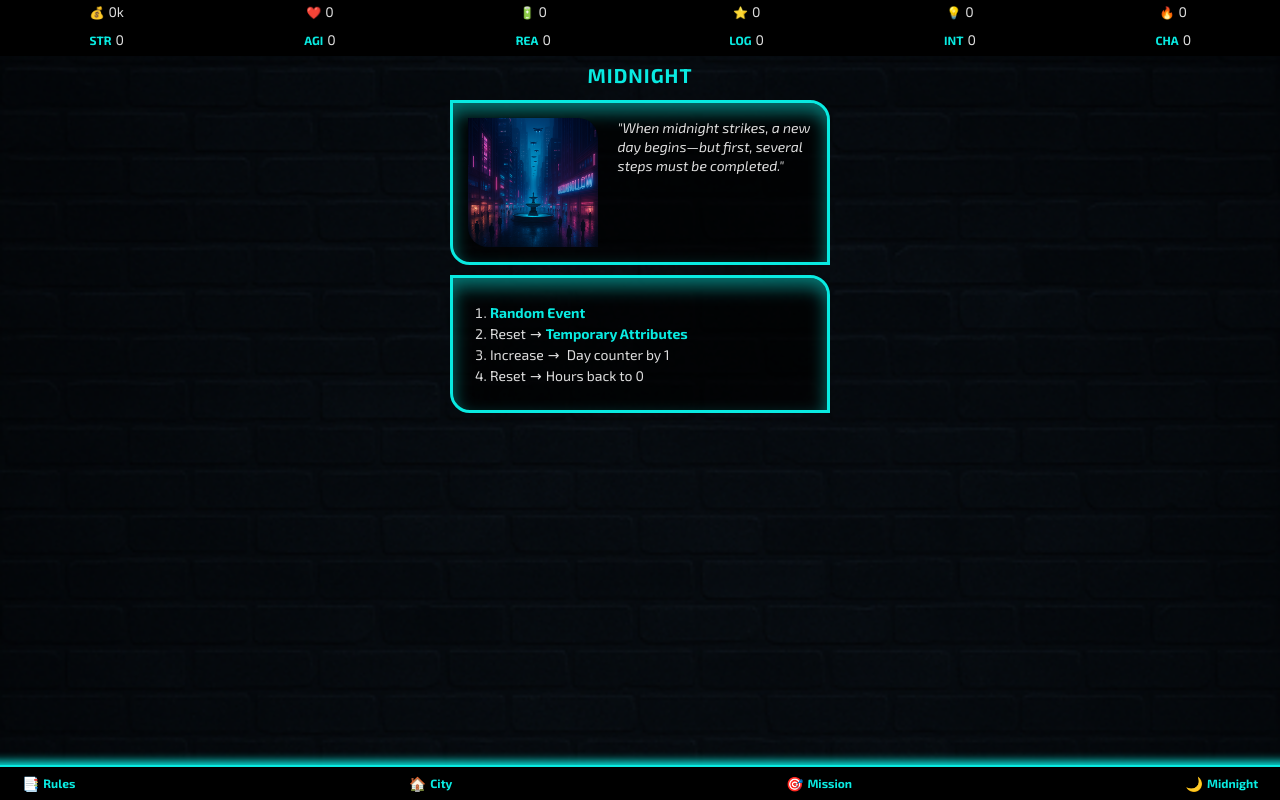
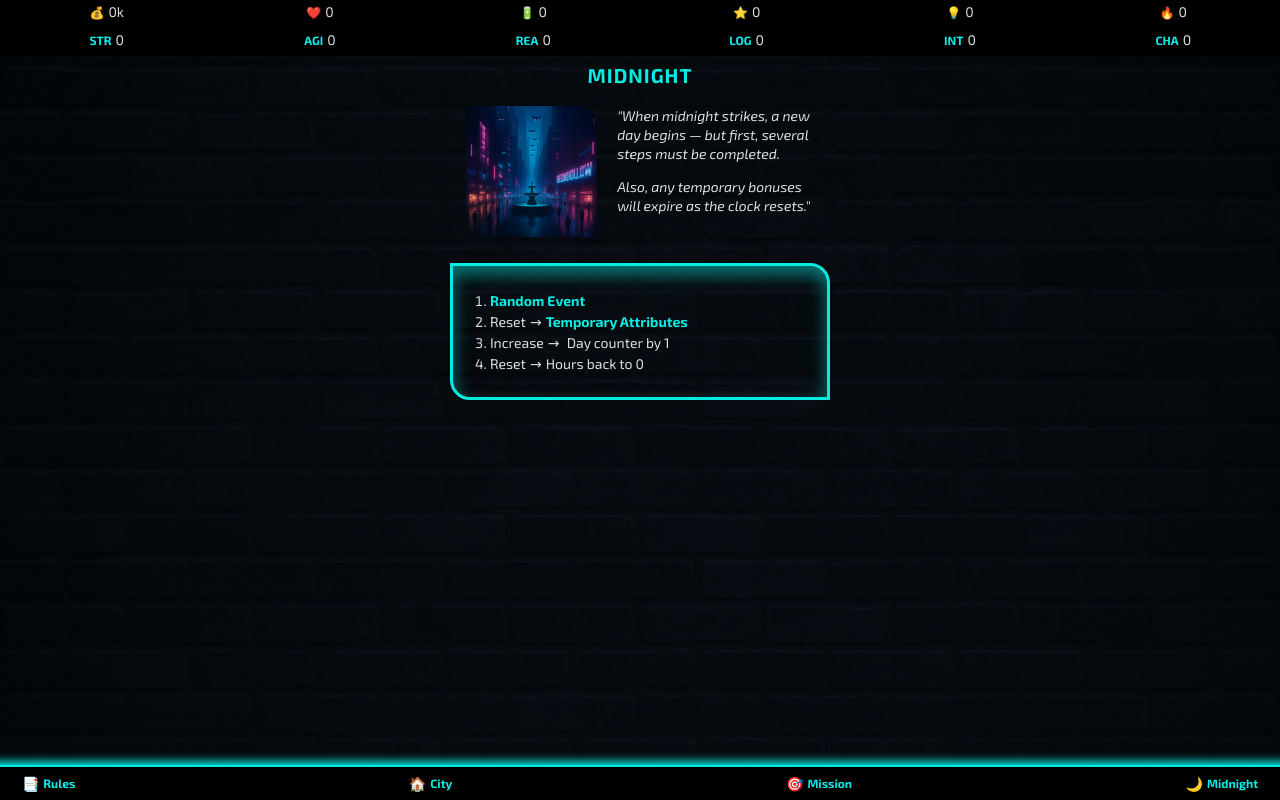
Before and after one commit to BroBuddy/shadowrun-neonhollow, a React (Vite) app: page /midnight in a window 1280 px wide. Built offline with nearby package versions, Linux system fonts and the light colour scheme; no server answers.

Commit message:
some css improvements II

```diff
--- a/src/components/Card.tsx
+++ b/src/components/Card.tsx
@@ -8,7 +8,7 @@ type CardProps = {
 const Card = ({ children, className = '', role, ariaLabel }: CardProps) => {
     return (
         <div
-            className={`card bg-black/70 z-0 ${className}`}
+            className={`card z-0 ${className}`}
             role={role}
             aria-label={ariaLabel}
         >
--- a/src/feature/city/components/CityHeader.tsx
+++ b/src/feature/city/components/CityHeader.tsx
@@ -1,5 +1,6 @@
 import Card from '@/components/Card'
 import { District as DistrictType } from '../CityType'
+import FadeIn from '@/components/FadeIn'
 
 type CityHeaderProps = {
     cityData: DistrictType[]
@@ -12,15 +13,15 @@ const CityHeader = ({ cityData }: CityHeaderProps) => {
         }
 
         return cityData.slice(0, 3).map((district: DistrictType) => (
-            <p key={district.id || district.name}>
+            <p key={district.id || district.name} className="mb-2">
                 {district.icon} Heat {district.heat} → {district.name}
             </p>
         ))
     }
 
     return (
-        <Card>
-            <div className="flex gap-5">
+        <FadeIn>
+            <div className="flex gap-5 p-4">
                 <div className="flex-1 basis-2/5">
                     <img
                         src="/images/city/NeonHollow.jpg"
@@ -37,7 +38,7 @@ const CityHeader = ({ cityData }: CityHeaderProps) => {
                     {renderDistricts()}
                 </div>
             </div>
-        </Card>
+        </FadeIn>
     )
 }
 
--- a/src/feature/city/pages/CityDetail.tsx
+++ b/src/feature/city/pages/CityDetail.tsx
@@ -4,7 +4,7 @@ import { getFacilityByTag } from '../facilityData'
 import { Facility } from '../FacilityType'
 import ActionView from '../components/ActionView'
 import RollView from '../components/RollView'
-import Card from '@/components/Card'
+import FadeIn from '@/components/FadeIn'
 
 function CityDetail() {
     const { tag } = useParams()
@@ -17,8 +17,8 @@ function CityDetail() {
     return (
         <>
             <Headline>{data.title}</Headline>
-            <Card>
-                <div className="flex gap-5">
+            <FadeIn>
+                <div className="flex gap-5 p-4">
                     <div className="flex-1 basis-2/5">
                         <img
                             src={`/images/city/${data.title}.jpg`}
@@ -32,7 +32,7 @@ function CityDetail() {
                         </p>
                     </div>
                 </div>
-            </Card>
+            </FadeIn>
 
             {data.rollList.length > 0 && <RollView rollList={data.rollList} />}
 
--- a/src/feature/mission/components/MissionHeader.tsx
+++ b/src/feature/mission/components/MissionHeader.tsx
@@ -1,9 +1,9 @@
-import Card from '@/components/Card'
+import FadeIn from '@/components/FadeIn'
 
 const MissionHeader = () => {
     return (
-        <Card>
-            <div className="flex gap-5">
+        <FadeIn>
+            <div className="flex gap-5 p-4">
                 <div className="flex-1 basis-2/5">
                     <img src="/images/MrJohnson.jpg" alt="MrJohnson" />
                 </div>
@@ -17,7 +17,7 @@ const MissionHeader = () => {
                     </p>
                 </div>
             </div>
-        </Card>
+        </FadeIn>
     )
 }
 
--- a/src/feature/mission/components/MissionTypes.tsx
+++ b/src/feature/mission/components/MissionTypes.tsx
@@ -15,8 +15,8 @@ const MissionTypes = ({ data }: MissionTypesProps) => {
             <ul className="list-margin">
                 {data.map((item: MissionType, index: number) => (
                     <li key={index}>
-                        <Link to={`/mission/${item.id}`}>{item.title}</Link>
-                        <span className="mx-1">&#8594;</span>({item.attributes})
+                        <Link to={`/mission/${item.id}`}>{item.title}:</Link>
+                        <span className="mx-1">(Focus: {item.attributes})</span>
                     </li>
                 ))}
             </ul>
--- a/src/pages/Midnight.tsx
+++ b/src/pages/Midnight.tsx
@@ -1,4 +1,5 @@
 import Card from '@/components/Card'
+import FadeIn from '@/components/FadeIn'
 import Headline from '@/components/Headline'
 import PopUp from '@/components/Popup'
 import useAttributeStore from '@/feature/attribute/store/attributeStore'
@@ -24,8 +25,8 @@ function Midnight() {
     return (
         <>
             <Headline>Midnight</Headline>
-            <Card>
-                <div className="flex gap-5">
+            <FadeIn>
+                <div className="flex gap-5 p-4">
                     <div className="flex-1 basis-2/5">
                         <img
                             src="/images/city/Midnight.png"
@@ -36,13 +37,19 @@ function Midnight() {
                     <div className="flex-1 basis-3/5">
                         <p>
                             <em>
-                                "When midnight strikes, a new day begins—but
-                                first, several steps must be completed."
+                                "When midnight strikes, a new day begins — but
+                                first, several steps must be completed.
+                            </em>
+                        </p>
+                        <p>
+                            <em>
+                                Also, any temporary bonuses will expire as the
+                                clock resets."
                             </em>
                         </p>
                     </div>
                 </div>
-            </Card>
+            </FadeIn>
 
             <Card>
                 <ol className="list-margin">
```
